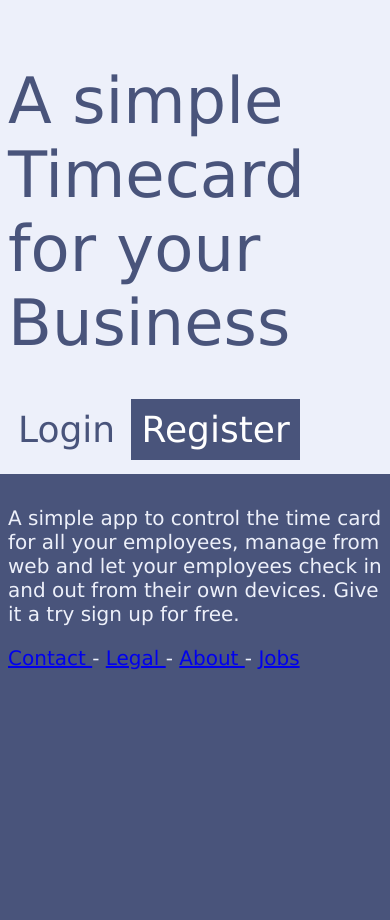
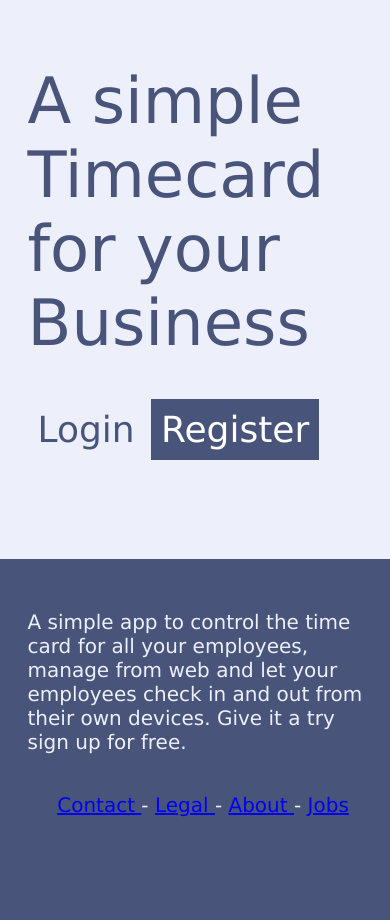
Before and after one commit to maualkla/pylexandria_tc, a Flask app: page / in a window 390 px wide. Run offline with Flask 3, Linux system fonts and the light colour scheme; parts of the project's set-up code (start-up, migrations or seed data) failed here and were passed over.

Commit message:
landing_mobile

```diff
--- a/server/src/static/style.css
+++ b/server/src/static/style.css
@@ -20,7 +20,7 @@
         display: none;
     }
     #middle{
-        height: 50%;
+        height: 60%;
         /*text-shadow: 1px 1px 2px #49547B; /**/
     }
         #m_title{
@@ -28,9 +28,13 @@
             margin-bottom: 10%;
             margin-right: 10%;
             color: #49547B;
+            padding-left: 5%;
         }
         #m_message{
             display: none;
+        }
+        #m_buttons{
+            padding-left: 5%;
         }
         #B_Register{
             font-size: 180%;
@@ -42,10 +46,15 @@
     #bottom{
         background-color: #49547B;
         color: #edf0fa;
-        height: 50%;
+        height: 40%;
         margin: -3%;
         padding: 3%;
+        text-align: center;
     }
+        #bot_message{
+            padding: 5%;
+            text-align: left;
+        }
   }
 
 
```
